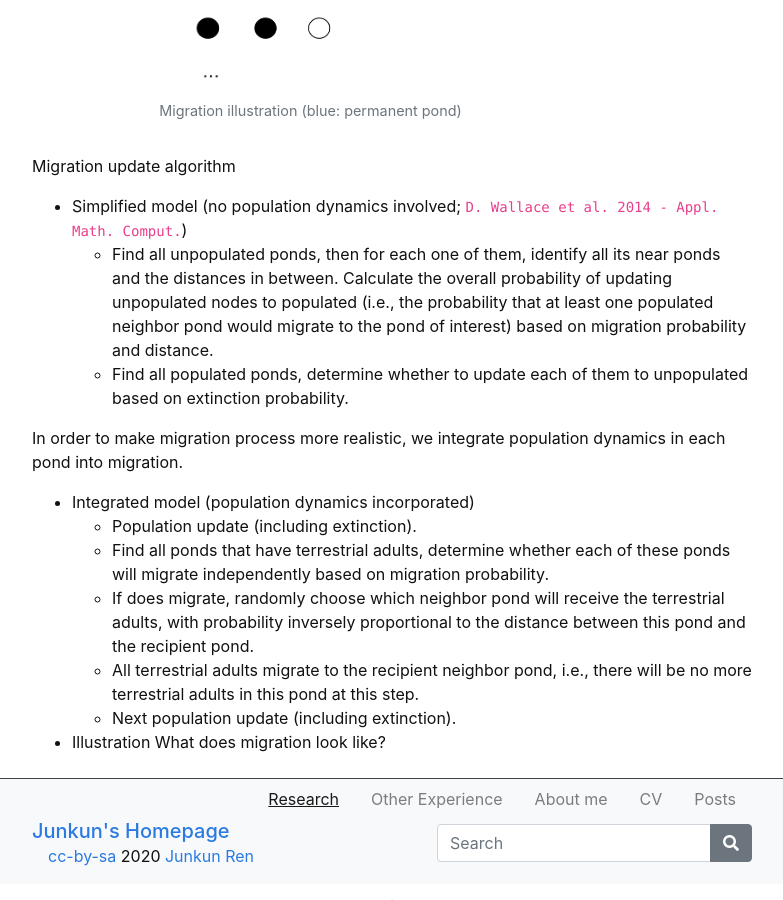
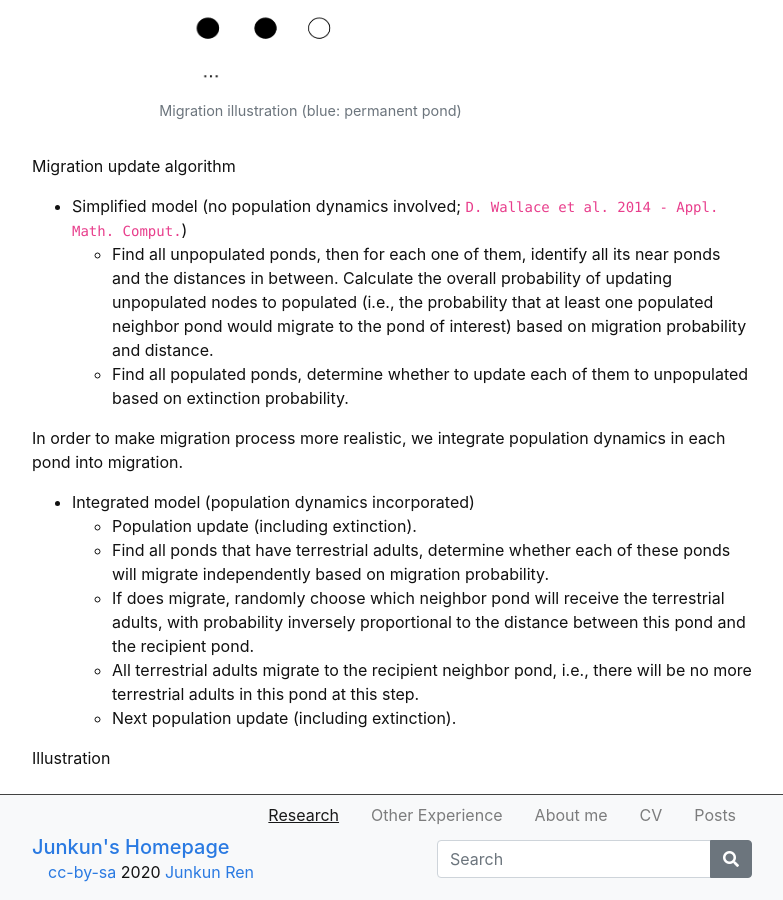
Before and after one commit to junkun-ren/PersonalWebsite, a Jekyll site: the page built from content/0-research.md, in a window 1280 px wide and 900 px high, scrolled down 7777 px. Shown: the whole window, without its empty margins (248-1031 px from the left). Built offline with Jekyll 4.4.1, drawn with Linux system fonts in a browser that asks for light colours.

Commit message:
Update 0-research.md

```diff
--- a/content/0-research.md
+++ b/content/0-research.md
@@ -100,5 +100,4 @@ In order to make migration process more realistic, we integrate population dynam
 	- All terrestrial adults migrate to the recipient neighbor pond, i.e., there will be no more terrestrial adults in this pond at this step.
 	- Next population update (including extinction).
 
-- Illustration
-What does migration look like?
+Illustration
```
